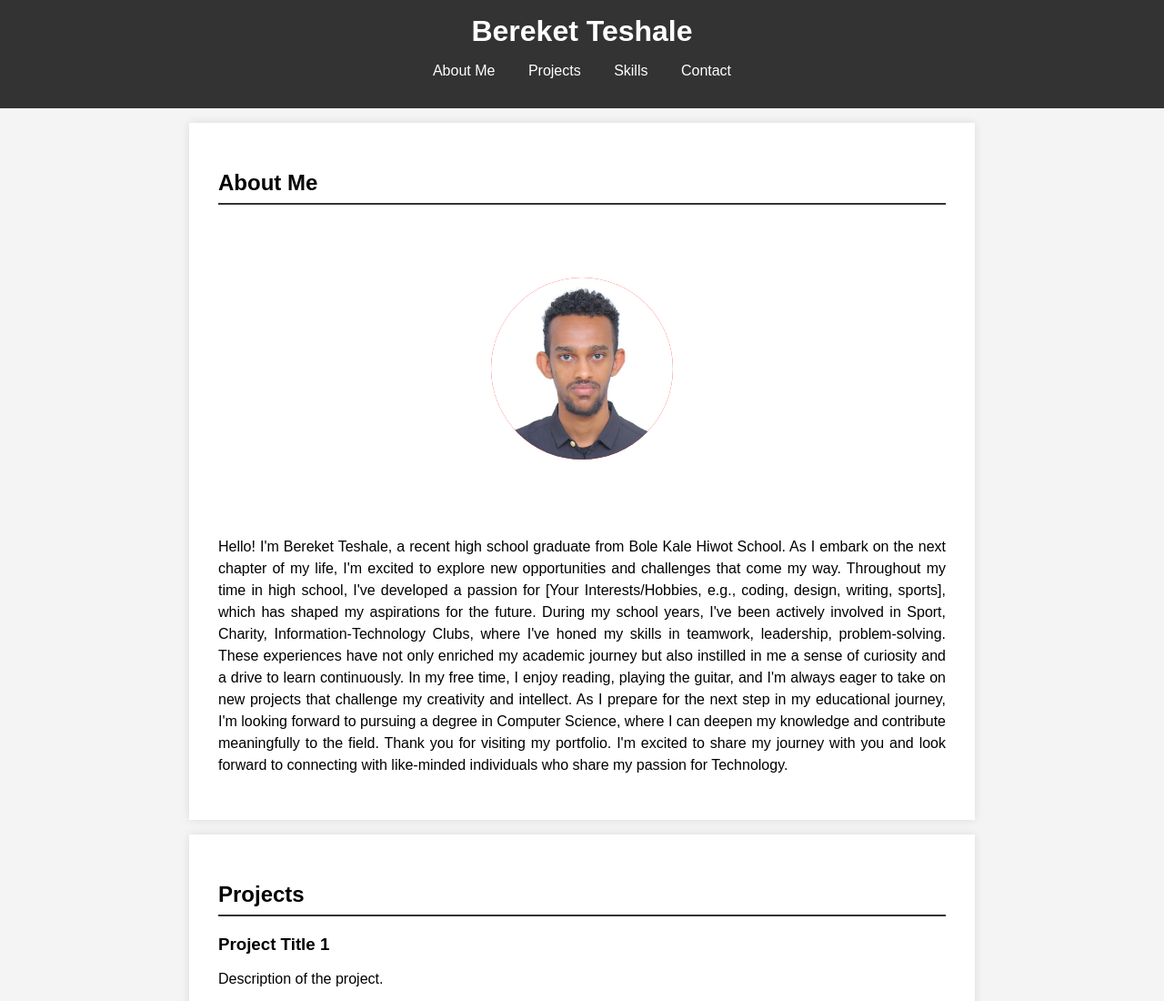
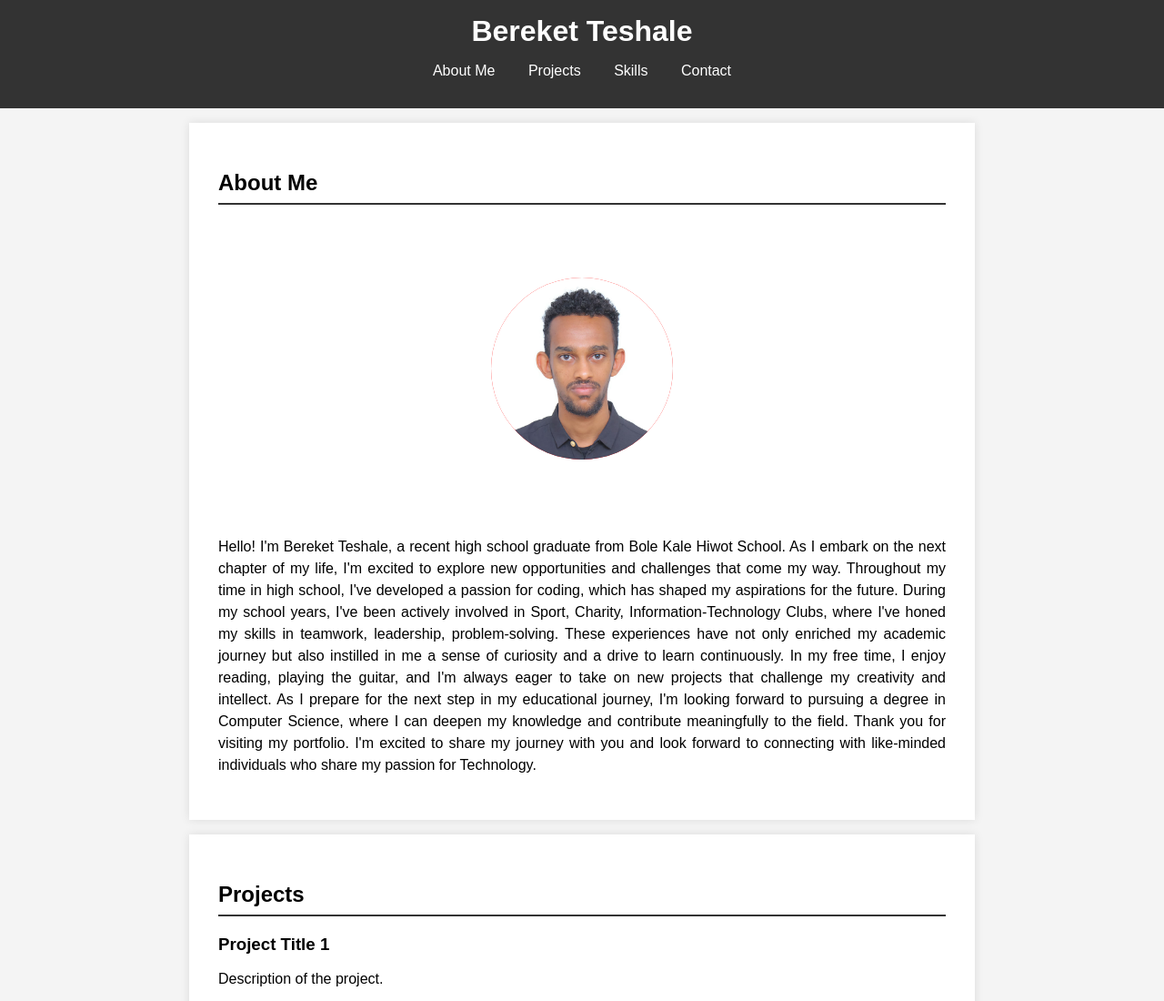
Before and after one commit to AbrehamElka/IamBereket.github.io, a plain HTML site: page index.html in a window 1280 px wide. Shown: the top 1100 px of the page at 91% size. Drawn offline with Linux system fonts and the light colour scheme.

Commit message:
Update index.html
Edited a paragraph

```diff
--- a/index.html
+++ b/index.html
@@ -27,7 +27,7 @@
         <div class="container-image">
             <img src="Beki.jpg" class="circle-image">
         </div>
-        <p>Hello! I'm Bereket Teshale, a recent high school graduate from Bole Kale Hiwot School. As I embark on the next chapter of my life, I'm excited to explore new opportunities and challenges that come my way. Throughout my time in high school, I've developed a passion for [Your Interests/Hobbies, e.g., coding, design, writing, sports], which has shaped my aspirations for the future.
+        <p>Hello! I'm Bereket Teshale, a recent high school graduate from Bole Kale Hiwot School. As I embark on the next chapter of my life, I'm excited to explore new opportunities and challenges that come my way. Throughout my time in high school, I've developed a passion for coding, which has shaped my aspirations for the future.
 
             During my school years, I've been actively involved in Sport, Charity, Information-Technology Clubs, where I've honed my skills in teamwork, leadership, problem-solving. These experiences have not only enriched my academic journey but also instilled in me a sense of curiosity and a drive to learn continuously.
 
```
